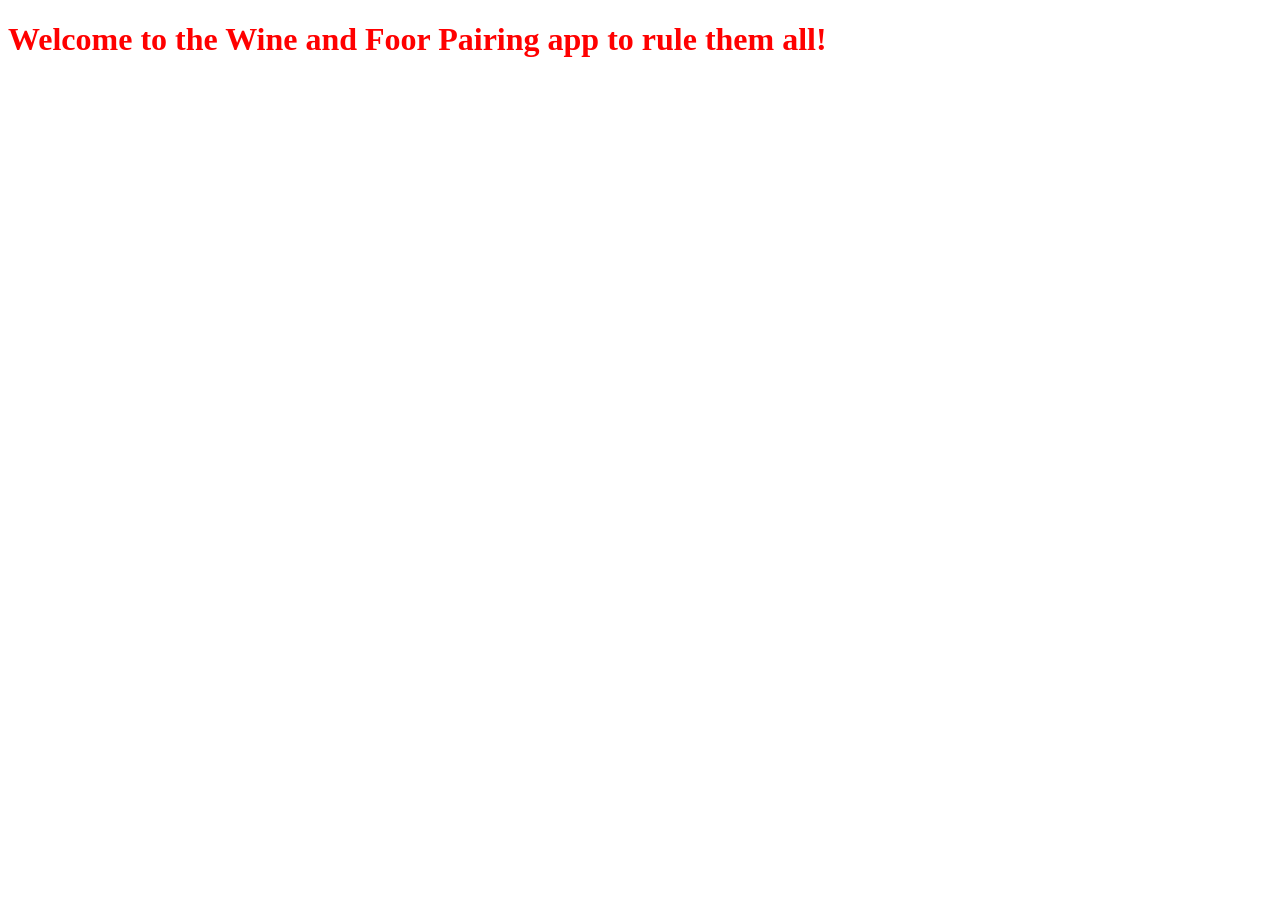
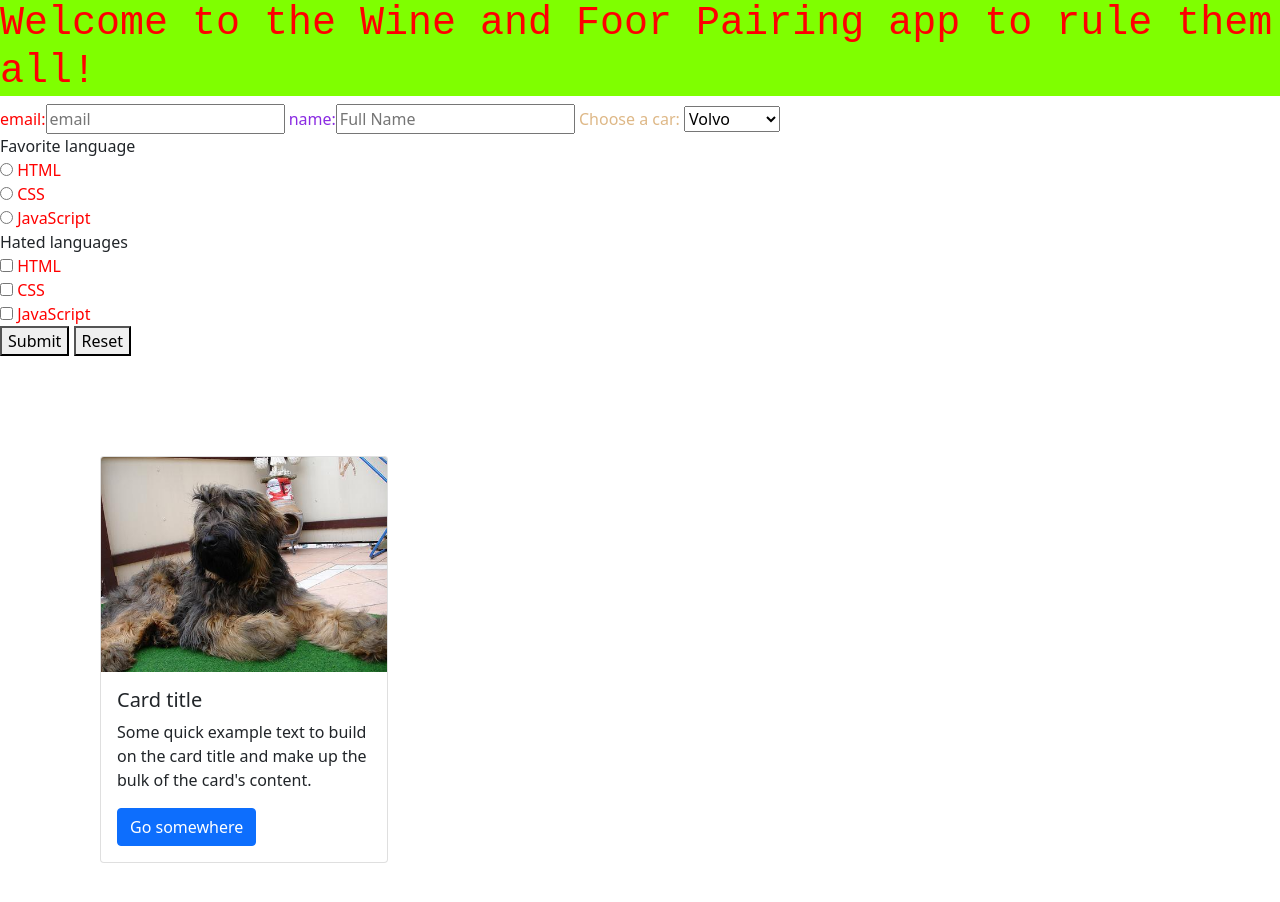
Before and after one commit to juanmrad/frontend-project, a plain HTML site: page index.html in a window 1280 px wide. Before the commit the page ends 800 px from the top, so only its background shows below. Drawn offline with nearby package versions, Linux system fonts and the light colour scheme; files whose address does not match are found by name.

Commit message:
ready for deploy. :rocket: :moon:

```diff
--- a/app.js
+++ b/app.js
@@ -1 +1,49 @@
 console.log("JS loaded as expected")
+let checkbox;
+// element will receive the event.
+// execution. Code that will be execute when the event happens.
+
+let handleClick = (event) => {
+  event.stopPropagation();
+  console.log('The function was triggered')
+  console.log(event);
+}
+
+let handleDocumentClick = (event) => {
+  console.log('The function was triggered on click of document')
+  console.log(event);
+}
+
+let handleSubmit = (event) => {
+  event.preventDefault();
+  console.log("form submitted")
+  console.log(event)
+  console.log(event.target.email)
+  console.log(event.target.email.value)
+  console.log(event.target.full_name)
+  console.log(event.target.full_name.value)
+  console.log(event.target.cars)
+  console.log(event.target.cars.value)
+  console.log(event.target.fav_language)
+  console.log(event.target.fav_language.value)
+  console.log(event.target.hated_language)
+  console.log(event.target.hated_language.value)
+
+  checkbox = event.target.hated_language;
+  checkbox.forEach((check) => {
+    console.log(check.checked);
+    if (check.checked) {
+      console.log(check.value)
+    }
+  })
+
+  document.getElementById('testing').innerHTML += `<h1 class="car_label">testing</h1>`
+}
+
+document.addEventListener('click', handleDocumentClick)
+
+let title = document.getElementById("title");
+title.addEventListener('click', handleClick);
+
+let contactForm = document.getElementById('contact-form');
+contactForm.addEventListener('submit', handleSubmit)
--- a/index.html
+++ b/index.html
@@ -6,12 +6,70 @@
   <meta http-equiv="X-UA-Compatible" content="IE=edge">
   <meta name="viewport" content="width=device-width, initial-scale=1.0">
   <title>Wine and food pairings</title>
+  <link href="https://cdn.jsdelivr.net/npm/bootstrap@5.1.3/dist/css/bootstrap.min.css" rel="stylesheet"
+    integrity="sha384-1BmE4kWBq78iYhFldvKuhfTAU6auU8tT94WrHftjDbrCEXSU1oBoqyl2QvZ6jIW3" crossorigin="anonymous">
   <link rel="stylesheet" href="style.css" />
 </head>
 
 <body>
-  <h1>Welcome to the Wine and Foor Pairing app to rule them all!</h1>
+  <h1 id="title">Welcome to the Wine and Foor Pairing app to rule them all!</h1>
 
+  <form id="contact-form">
+    <label>
+      email:
+    </label><input name="email" placeholder="email" type="text" />
+
+    <label id="name_label">
+      name:
+    </label><input name="full_name" placeholder="Full Name" type="text" />
+
+    <label class="car_label" for="cars">Choose a car:</label>
+
+    <select name="cars">
+      <option value="volvo">Volvo</option>
+      <option value="saab">Saab</option>
+      <option value="mercedes-benz">Mercedes</option>
+      <option value="tesla-motors">Tesla</option>
+      <option value="audi">Audi</option>
+    </select>
+    <br />
+
+    Favorite language<br />
+    <input type="radio" id="html" name="fav_language" value="HTML">
+    <label for="html">HTML</label><br>
+    <input type="radio" id="css" name="fav_language" value="CSS">
+    <label for="css">CSS</label><br>
+    <input type="radio" id="javascript" name="fav_language" value="JavaScript">
+    <label for="javascript">JavaScript</label>
+
+    <br />
+
+    Hated languages<br />
+    <input type="checkbox" id="html_hated" name="hated_language" value="HTML">
+    <label for="html_hated">HTML</label><br>
+    <input type="checkbox" id="css_hated" name="hated_language" value="CSS">
+    <label for="css_hated">CSS</label><br>
+    <input type="checkbox" id="js_hated" name="hated_language" value="JavaScript">
+    <label for="js_hated">JavaScript</label>
+
+    <br />
+
+    <button type="submit">Submit</button>
+    <button type="reset">Reset</button>
+  </form>
+
+  <div id="testing">
+
+  </div>
+  <div class="card dog_card" style="width: 18rem;">
+    <img src="/Users/juanmrad/frontend-project/n02105251_5985.jpeg" class="card-img-top" alt="...">
+    <div class="card-body">
+      <h5 class="card-title">Card title</h5>
+      <p class="card-text">Some quick example text to build on the card title and make up the bulk of the card's
+        content.</p>
+      <a href="#" class="btn btn-primary">Go somewhere</a>
+    </div>
+  </div>
 
   <script src="app.js"></script>
 </body>
--- a/style.css
+++ b/style.css
@@ -1,3 +1,29 @@
-h1 {
+h1, label {
   color: red;
 }
+
+h1 {
+  font-family: 'Courier New', Courier, monospace;
+}
+
+.car_label {
+  color: burlywood;
+}
+
+#name_label {
+  color: blueviolet;
+}
+
+.dog_card {
+  margin: 100px;
+}
+
+button:hover {
+  background-color: cadetblue;
+  opacity: 0.5;
+}
+
+h1:hover {
+  background-color: chartreuse;
+  transition-duration: 5s;
+}
```
Also changed, not shown: n02105251_5985.jpeg (added).
